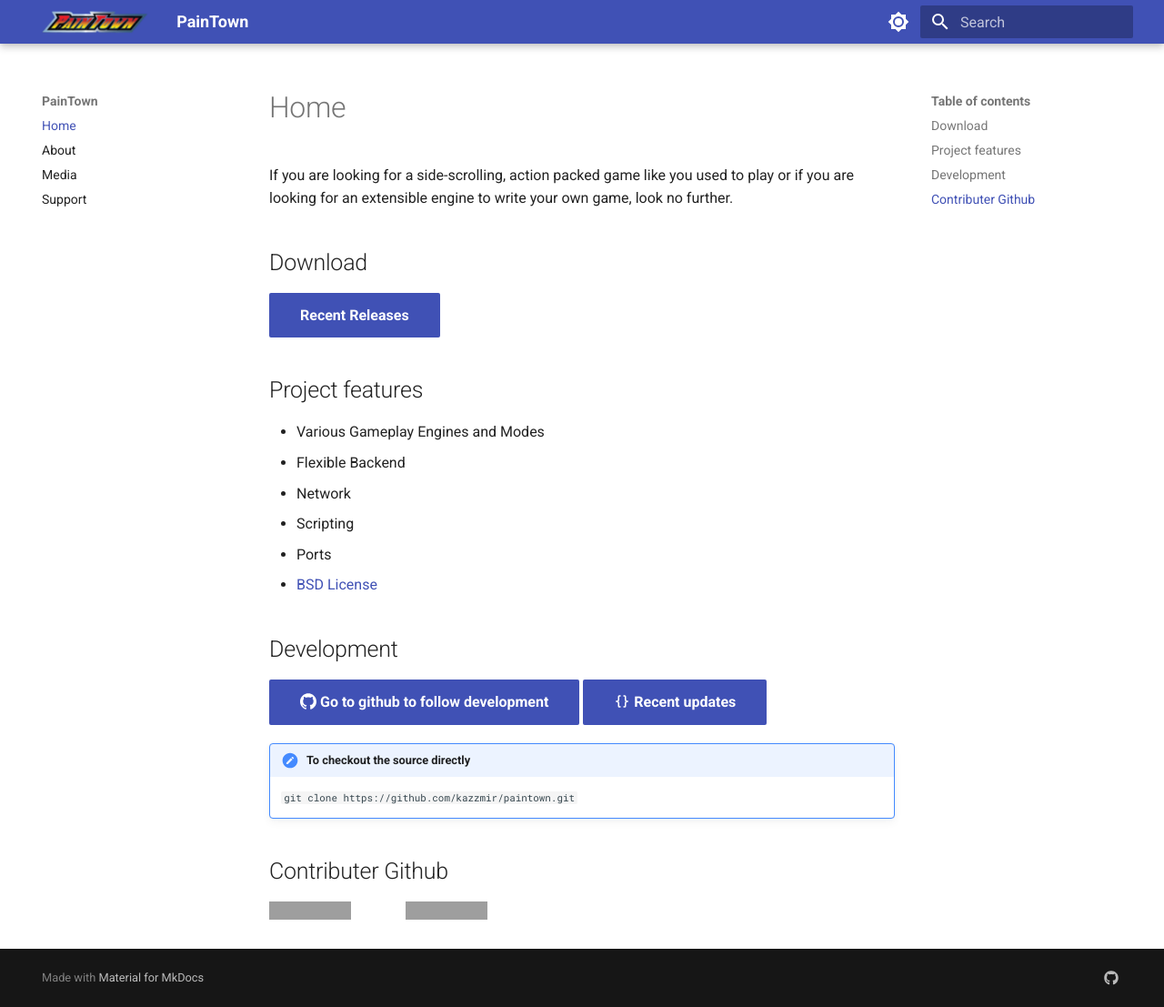
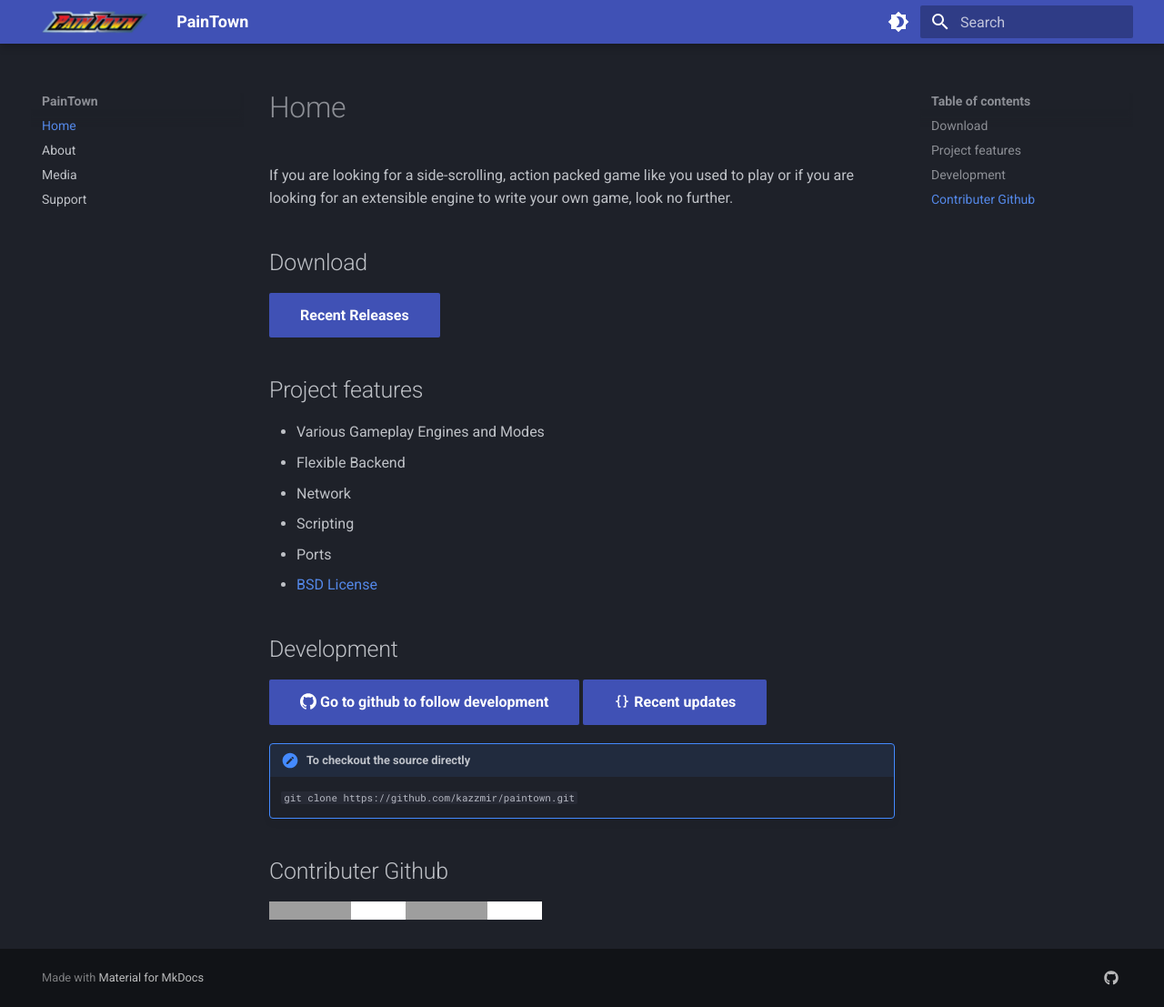
Before and after one commit to juvinious/paintown-www, an MkDocs documentation site: the page built from docs/index.md, in a window 1280 px wide and 1107 px high. Shown: the whole window at 91% size. Built offline with MkDocs 1.6.1 and Material for MkDocs 9.7.7, drawn with Linux system fonts in a browser that asks for light colours; grey boxes are pictures that could not be loaded.

Commit message:
Do not use media queries to check user preference. Default to dark.

```diff
--- a/mkdocs.yml
+++ b/mkdocs.yml
@@ -5,14 +5,14 @@
   logo: assets/logo.png
   palette:
     # Palette toggle for dark mode
-    - media: "(prefers-color-scheme: dark)"
-      scheme: slate
+    #- media: "(prefers-color-scheme: dark)"
+    - scheme: slate
       toggle:
         icon: material/brightness-4
         name: Switch to light mode
     # Palette toggle for light mode
-    - media: "(prefers-color-scheme: light)"
-      scheme: default
+    #- media: "(prefers-color-scheme: light)"
+    - scheme: default
       toggle:
         icon: material/brightness-7
         name: Switch to dark mode
```
